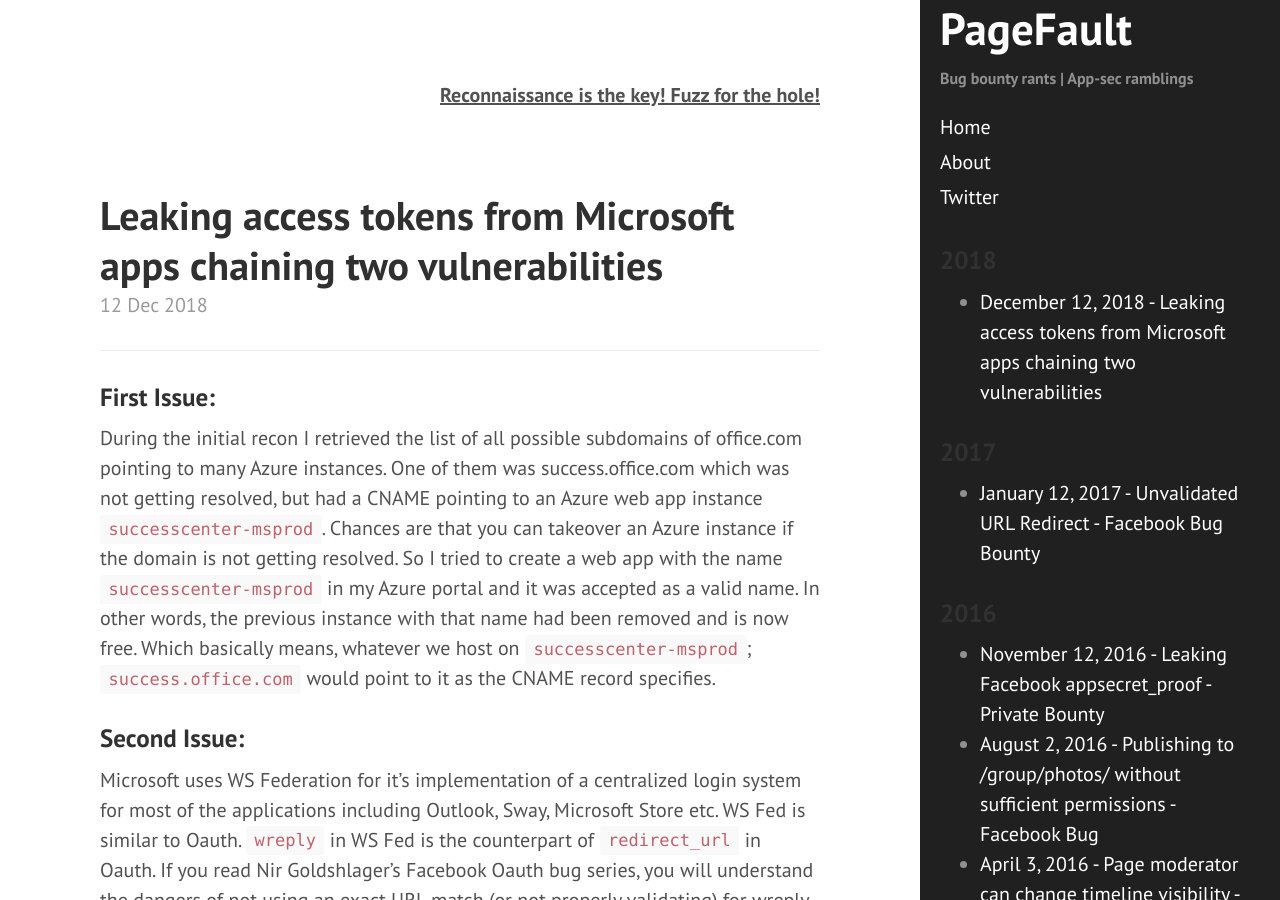
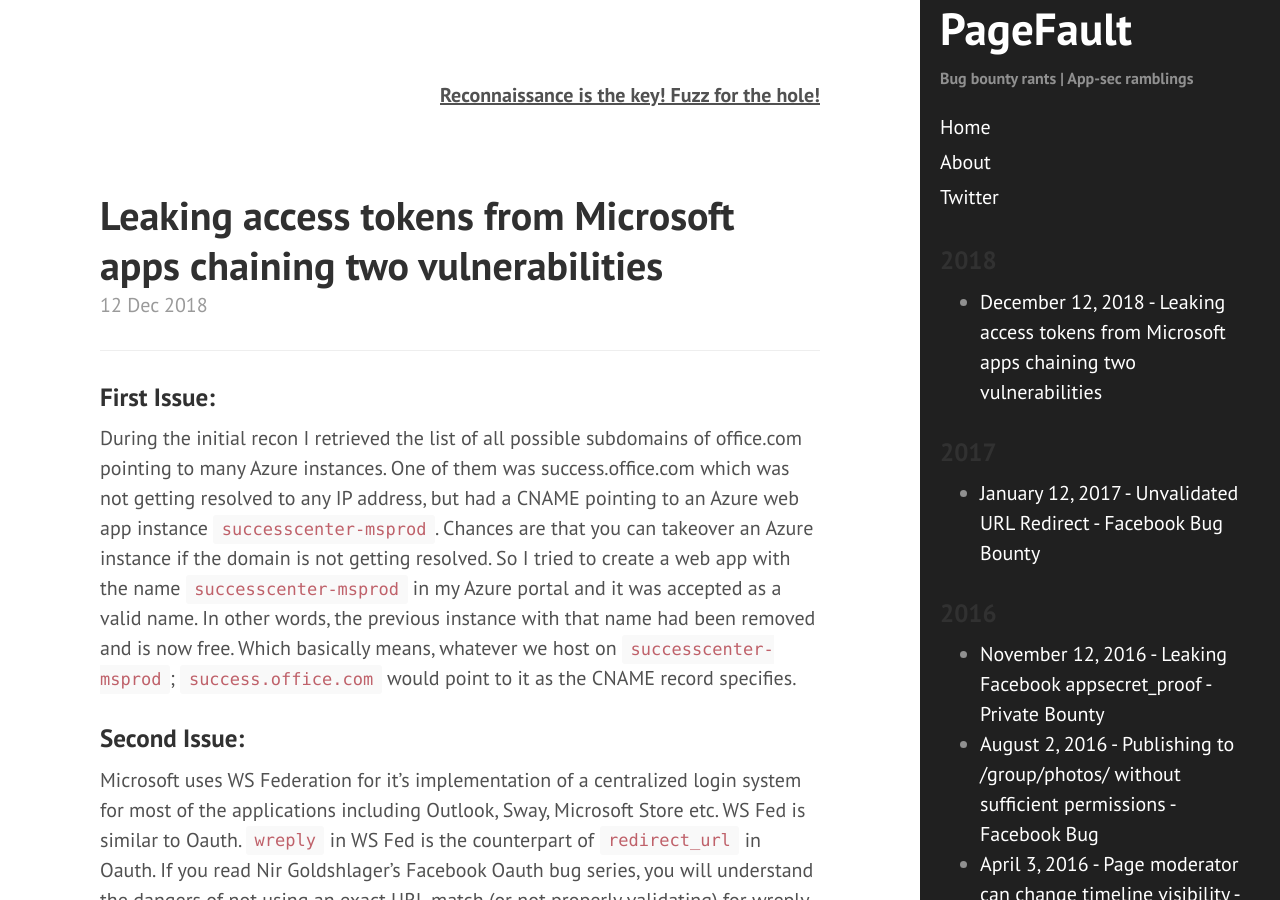
Before and after one commit to sahadnk72/sahadnk72.github.io, a Jekyll site: the page built from _posts/2018-12-12-office-subd.md, in a window 1280 px wide and 900 px high. Built offline with Jekyll 4.4.1, drawn with Linux system fonts in a browser that asks for light colours.

Commit message:
Update 2018-12-12-office-subd.md

```diff
--- a/_posts/2018-12-12-office-subd.md
+++ b/_posts/2018-12-12-office-subd.md
@@ -10,7 +10,7 @@ title: Leaking access tokens from Microsoft apps chaining two vulnerabilities
 
 ### First Issue:
 
-During the initial recon I retrieved the list of all possible subdomains of office.com pointing to many Azure instances. One of them was success.office.com which was not getting resolved, but had a CNAME pointing to an Azure web app instance `successcenter-msprod`.
+During the initial recon I retrieved the list of all possible subdomains of office.com pointing to many Azure instances. One of them was success.office.com which was not getting resolved to any IP address, but had a CNAME pointing to an Azure web app instance `successcenter-msprod`.
 Chances are that you can takeover an Azure instance if the domain is not getting resolved. So I tried to create a web app with the name `successcenter-msprod` in my Azure portal
 and it was accepted as a valid name. In other words, the previous instance with that name had been removed and is now free.
 Which basically means, whatever we host on `successcenter-msprod`; `success.office.com` would point to it as the CNAME record specifies.
```
